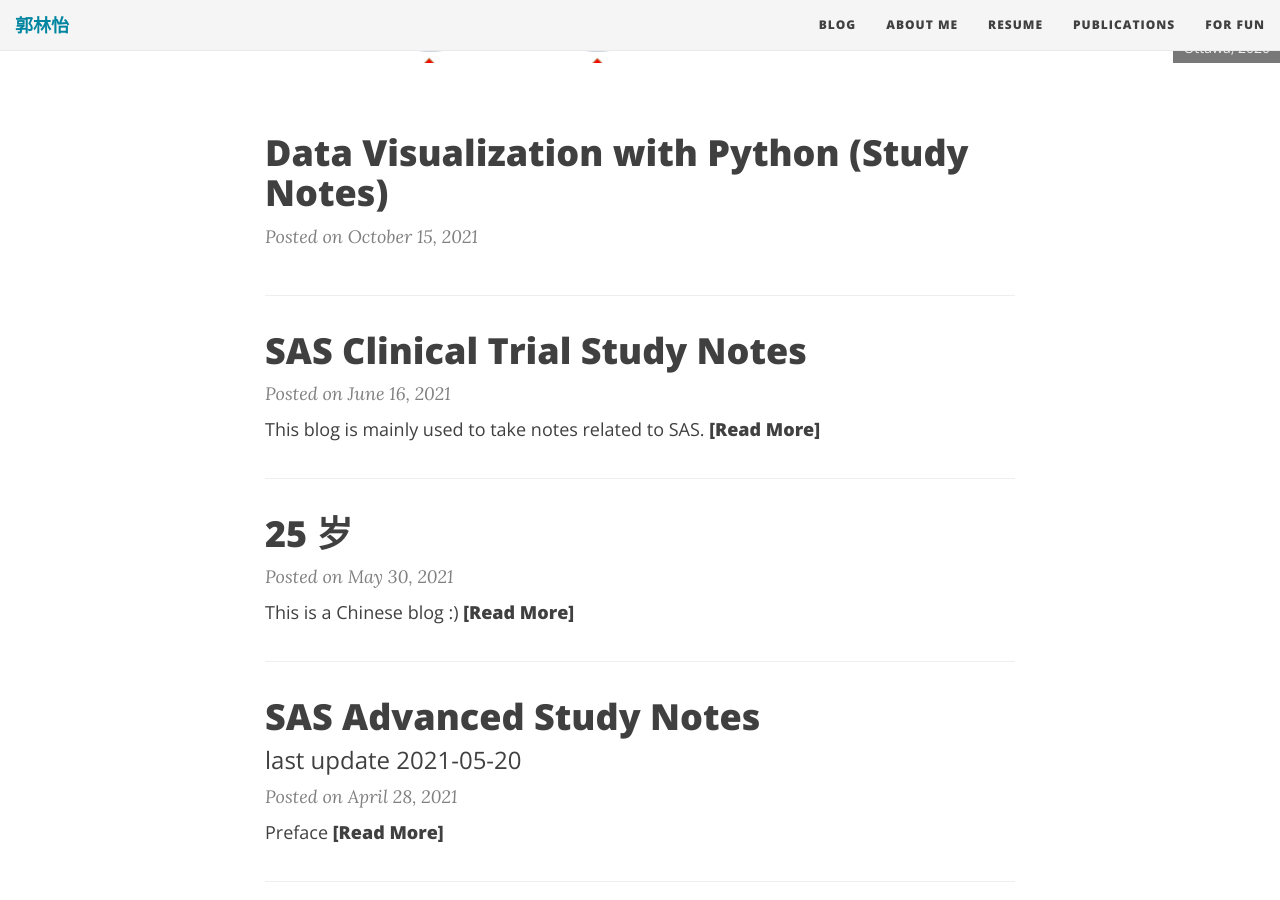
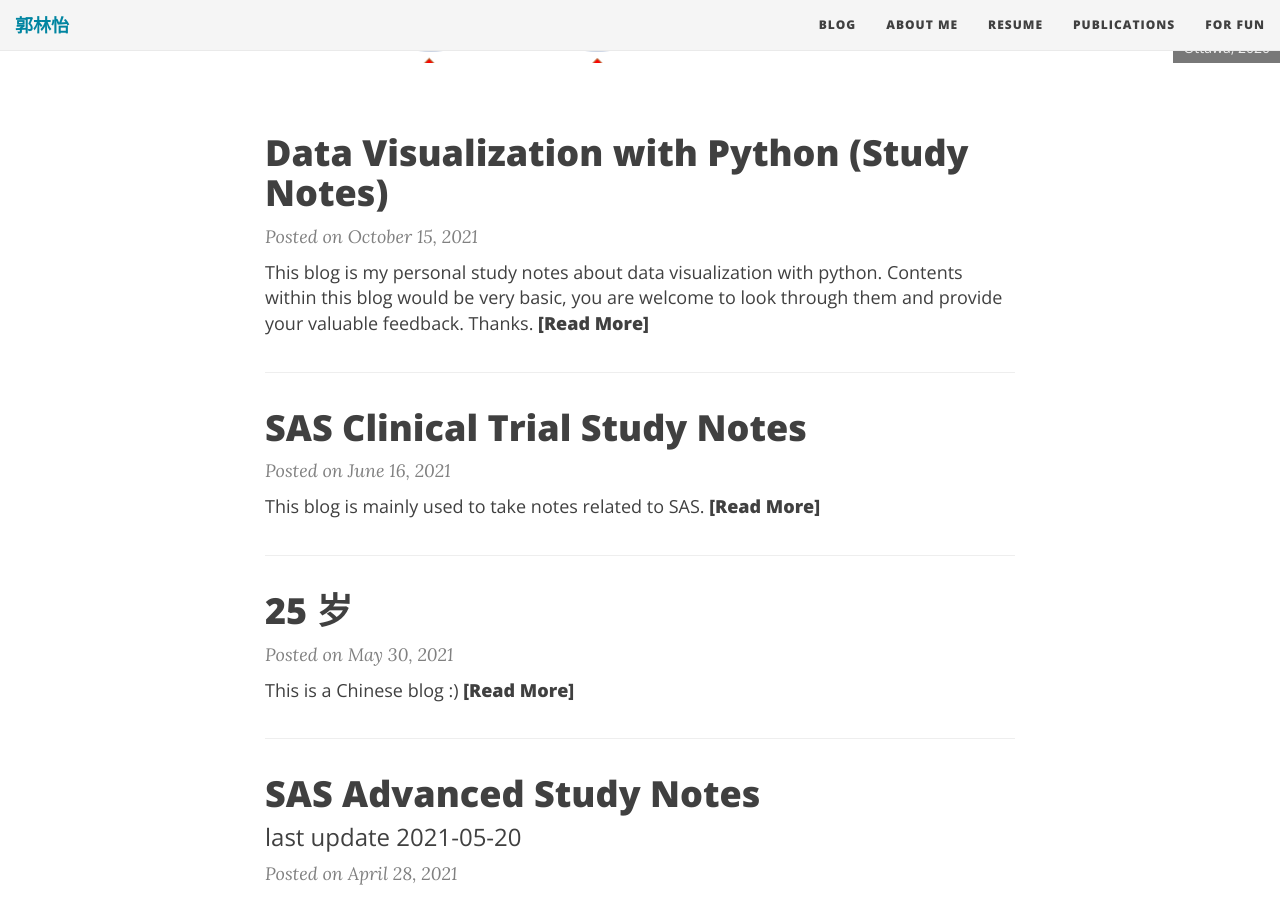
Before and after one commit to LinyiGuo96/LinyiGuo96.github.io, a Jekyll site: the page built from index.html, in a window 1280 px wide and 900 px high, scrolled down 509 px. Built offline with Jekyll 4.4.1, drawn with Linux system fonts in a browser that asks for light colours; nearby versions of some CDN libraries; the list of posts is cut into pages by our own code; some of the changed lines change nothing that is shown.

Commit message:
Update 2021-10-15-Data-Visualization-with-Python-(Study-Notes).md

````diff
--- a/_posts/2021-10-15-Data-Visualization-with-Python-(Study-Notes).md
+++ b/_posts/2021-10-15-Data-Visualization-with-Python-(Study-Notes).md
@@ -2,3 +2,113 @@
 layout: post
 title: Data Visualization with Python (Study Notes)
 ---
+
+This blog is my personal study notes about data visualization with python. Contents within this blog would be very basic, you are welcome to look through them and provide your valuable feedback. Thanks.
+
+# Week 2
+
+## Basic Visualization Tools
+
+**Area Plots**
+
+- Aka area chart, area graph
+- represent cumulated totals using numbers or percentages
+- based on the line plot
+
+Say this is our dataset:
+
+![image](https://user-images.githubusercontent.com/51500878/137568114-a98fe4fc-743e-45ef-afd8-53d9ac2dab07.png)
+
+Sort the dataframe using `total`:
+
+> df_can.sort_values(['Total'], ascending = False, axis = 0, inplace = True)
+
+Let's see how to have a dataframe as following:
+
+![image](https://user-images.githubusercontent.com/51500878/137568219-0f3a87f7-7b16-4670-bfa6-054dec383f54.png)
+
+Apparently we need to transpose the dataset with specific columns:
+
+```python
+years = list(map(str, range(1980, 2014)))
+df_can.sort_values(['Total'], ascending = False, axis = 0, inplace = True)
+df_top5 = df_can.head()
+df_top5 = df_top5[years].transpose()
+```
+
+Plot:
+```python
+df_top5.plot(kind='area') # we have seen `kind = 'line` before
+
+plt.title("...")
+plt.ylabel("...")
+plt.xlabel("...")
+
+plt.show()
+```
+
+Output:
+![image](https://user-images.githubusercontent.com/51500878/137568329-46294f5a-411e-421d-82fe-fdbf603a7719.png)
+
+
+**Histograms**
+
+Dist'n of frequency of a numeric dataset(variable).
+
+Again, this is our dataset: (each row stands for a country and its relevant immigration info to Canada)
+![image](https://user-images.githubusercontent.com/51500878/137568463-3726f98f-0c97-478e-9df3-dda5830db4a0.png)
+
+Say we are interested in the immigration situation in 2013:
+
+```python
+df.can['2013'].plot(kind='hist')
+
+plt.title("...")
+plt.ylabel("...")
+plt.xlabel("...")
+
+plt.show()
+```
+Output:
+![image](https://user-images.githubusercontent.com/51500878/137568587-e06b85c8-8794-4845-80f4-580f8c09f874.png)
+
+_Note: the bins is not aligned with the tick marks on the horizontal axis._
+
+To make the result more effective:
+
+```python
+import numpy as np
+
+count, bin_edges = np.histogram(df_can['2013']) # divide/partition into 10 bins and save the frequency into `count`, and the bin edges into `bin_edges`
+
+df_can['2013'].plot(kind='hist', xticks = bin_edges) # use the bin edges as the x-axis ticks
+
+plt.title()
+... ...
+
+plt.show()
+```
+
+**Bar Charts**
+
+Unlike histograms, compare the values of _a variable_ at a given point in time. Eg, the immigration situations of iceland to Canada from 1980 to 2013.
+
+![image](https://user-images.githubusercontent.com/51500878/137568869-4d3af039-c8ed-4532-8857-52668b6e42fb.png)
+
+Again, this is our dataset:
+
+![image](https://user-images.githubusercontent.com/51500878/137568886-1be8966e-a809-4f13-87e3-6f4f88844890.png)
+
+So how to draw the figure above?
+
+```python
+years = list(map(str, range(1980, 2014)))
+
+df_iceland = df_can.loc['iceland', years] # df.iloc[#,#]
+
+df_iceland.plot(kind = 'bar')
+
+plt.title("...")
+...
+plt.show()
+```
````
